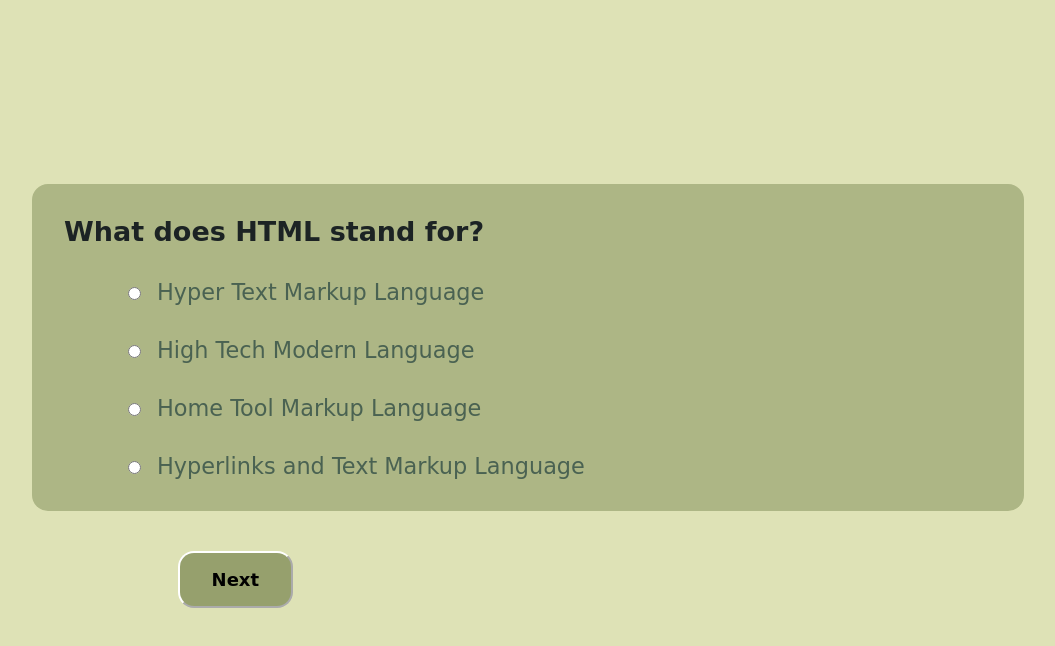
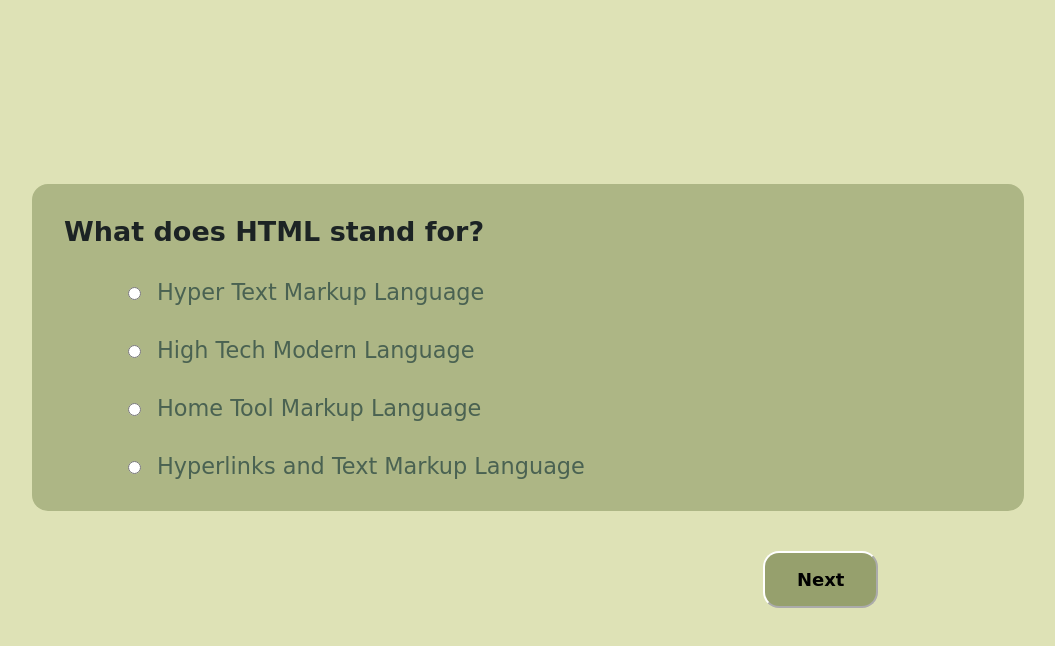
Before and after one commit to AliIbrahim3600/DEPI_Task_1, a plain HTML site: page Quiz Project/index.html in a window 1280 px wide. Both pictures are taken after a click on the button "Start Quiz Now !". Shown: the whole page, without its empty margins (112-1167 px from the left). Drawn offline with Linux system fonts and the light colour scheme; some packages are replaced by stand-ins of ours; a script that the page names is missing; a web font is replaced by a local one.

Commit message:
edit css

```diff
--- a/Quiz Project/Assets/CSS/style.css
+++ b/Quiz Project/Assets/CSS/style.css
@@ -61,7 +61,8 @@
   width: 70%;
   margin: auto;
   display: flex;
-  justify-content: space-between;
+  justify-content:flex-end;
+  gap: calc(100% -5rem);
 }
 .prev-btn,
 .next-btn,
@@ -83,8 +84,8 @@
 .prev-btn:hover,
 .next-btn:hover,
 .submit-quiz-btn:hover,
-.restart-btn:hover
-,.start-btn:hover {
+.restart-btn:hover,
+.start-btn:hover {
   background-color: #f3f2b2;
   color: #1c2324;
 }
```
